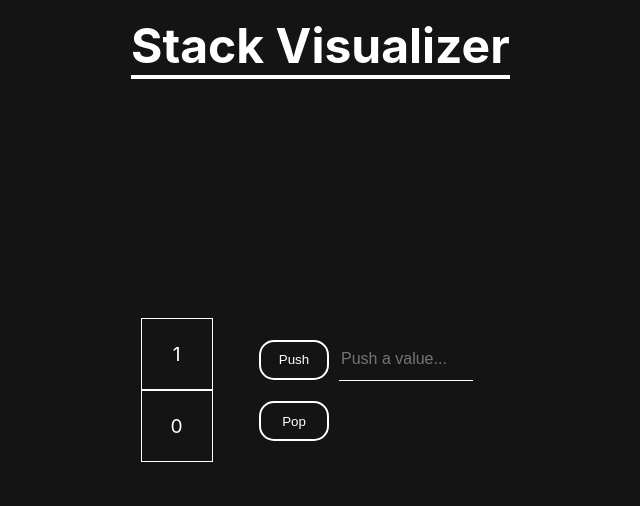
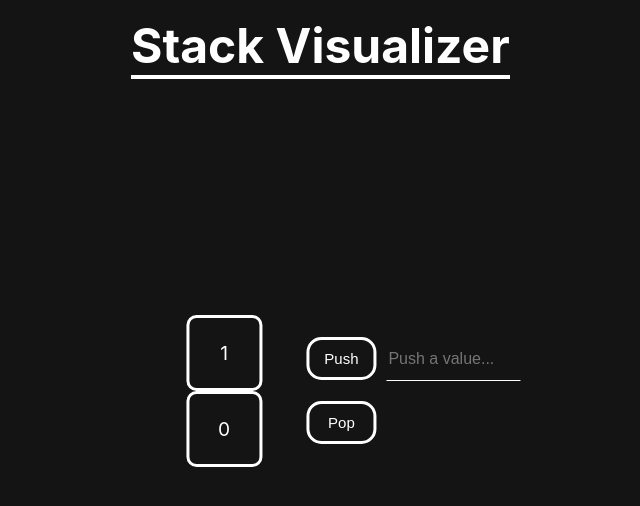
Before and after one commit to Prathap-P/reactjs-stack-visualizer, a React (Create React App) app: page / in a window 1280 px wide. Shown: the top 506 px of the page, without its empty margins (320-960 px from the left). Built offline with nearby package versions, Linux system fonts and the light colour scheme.

Commit message:
improve styling

```diff
--- a/src/Control.css
+++ b/src/Control.css
@@ -1,6 +1,21 @@
 .Control{
     margin: 10px;
     align-self:center;
+    animation: controlAnimation 600ms linear 0s 1 forwards;
+}
+
+@keyframes controlAnimation{
+    0%{
+        transform: translateX(40%);
+    }
+
+    50%{
+        transform: translateX(20%);
+    }
+
+    100%{
+        transform: translateX(0%);
+    }
 }
 
 .Push, .Pop{
@@ -8,12 +23,13 @@
 }
 
 .Push button, .Pop button{
-    height: 40px;
+    height: 43px;
     width: 70px;
     background-color: rgb(20, 20, 20);
     color: white;
-    border: 2px white solid;
+    border: 3px white solid;
     border-radius: 15px;
+    font-size: 15px;
 }
 
 .Push input{
--- a/src/Node.css
+++ b/src/Node.css
@@ -7,6 +7,8 @@
     display: flex;
     justify-content: center;
     align-items: center;
+    border-radius: 10px;
+    border: 3px solid white;
 }
 
 @media(max-width: 450px){
--- a/src/NodeList.css
+++ b/src/NodeList.css
@@ -2,9 +2,25 @@
     grid-row: 2 / auto;
     display: grid;
     grid-template-columns: auto auto;
+    transform: translateX(12%);
 }
 
 .NodeList{
     margin: 10px;
     align-self: flex-end;
+    animation: nodeListAnimation 600ms linear 0s 1 forwards;
 }
+
+@keyframes nodeListAnimation{
+    0%{
+        transform: translateX(-60%);
+    }
+
+    50%{
+        transform: translateX(-25%);
+    }
+
+    100%{
+        transform: translateX(0%);
+    }
+}
```
